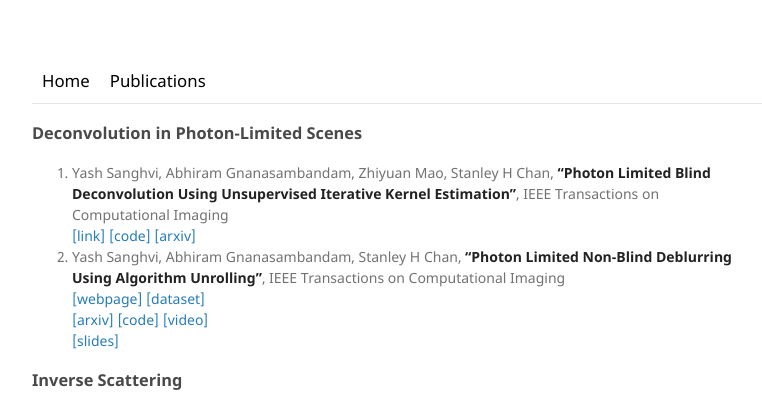
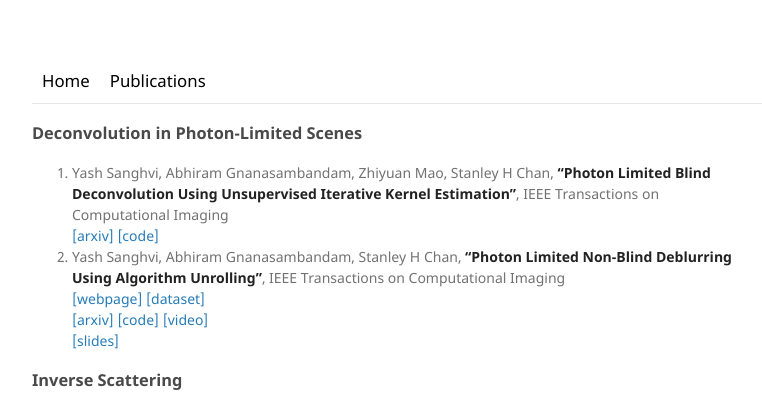
Before and after one commit to sanghviyashiitb/sanghviyashiitb.github.io, a Jekyll site: the page built from publications/index.md, in a window 1280 px wide. Shown: the top 412 px of the page, without its empty margins (108-870 px from the left). Built offline with Jekyll 4.4.1, drawn with Linux system fonts in a browser that asks for light colours.

Commit message:
Update index.md

```diff
--- a/publications/index.md
+++ b/publications/index.md
@@ -3,7 +3,7 @@
 title: Selected Publications
 ---
 ### Deconvolution in Photon-Limited Scenes
-1. Yash Sanghvi, Abhiram Gnanasambandam, Zhiyuan Mao, Stanley H Chan, **"Photon Limited Blind Deconvolution Using Unsupervised Iterative Kernel Estimation"**, IEEE Transactions on Computational Imaging <br> [[link]](https://ieeexplore.ieee.org/document/9982288) [[code]](https://github.com/sanghviyashiitb/photon-limited-blind) [[arxiv]](https://arxiv.org/abs/2208.00451)
+1. Yash Sanghvi, Abhiram Gnanasambandam, Zhiyuan Mao, Stanley H Chan, **"Photon Limited Blind Deconvolution Using Unsupervised Iterative Kernel Estimation"**, IEEE Transactions on Computational Imaging <br> [[arxiv]](https://arxiv.org/abs/2208.00451) [[code]](https://github.com/sanghviyashiitb/photon-limited-blind)
 2. Yash Sanghvi, Abhiram Gnanasambandam, Stanley H Chan, **"Photon Limited Non-Blind Deblurring Using Algorithm Unrolling"**, IEEE Transactions on Computational Imaging <br>
 [[webpage]](https://sanghviyashiitb.github.io/nb-deblur-webpage/) [[dataset]](https://aaaakshat.github.io/pldd/) <br>
 [[arxiv]](https://arxiv.org/abs/2110.15314) [[code]](https://github.com/sanghviyashiitb/poisson-deblurring) [[video]](https://www.youtube.com/watch?v=bJHiUKzjaCI)
```
